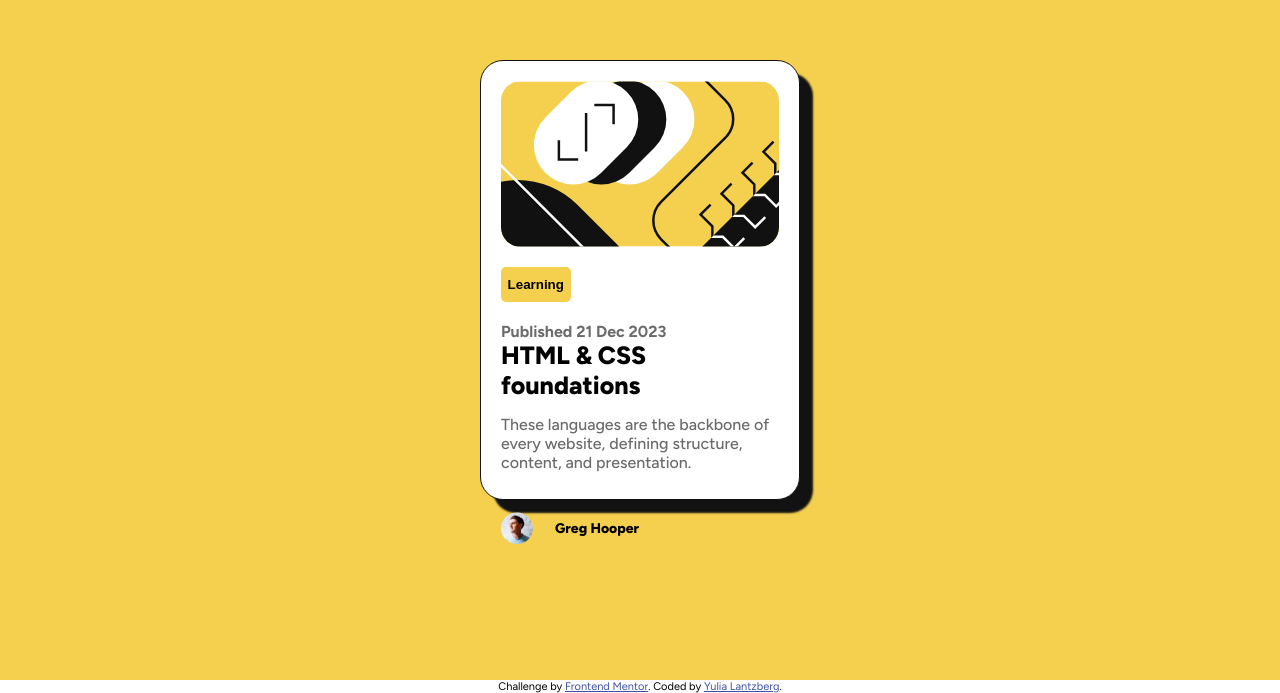
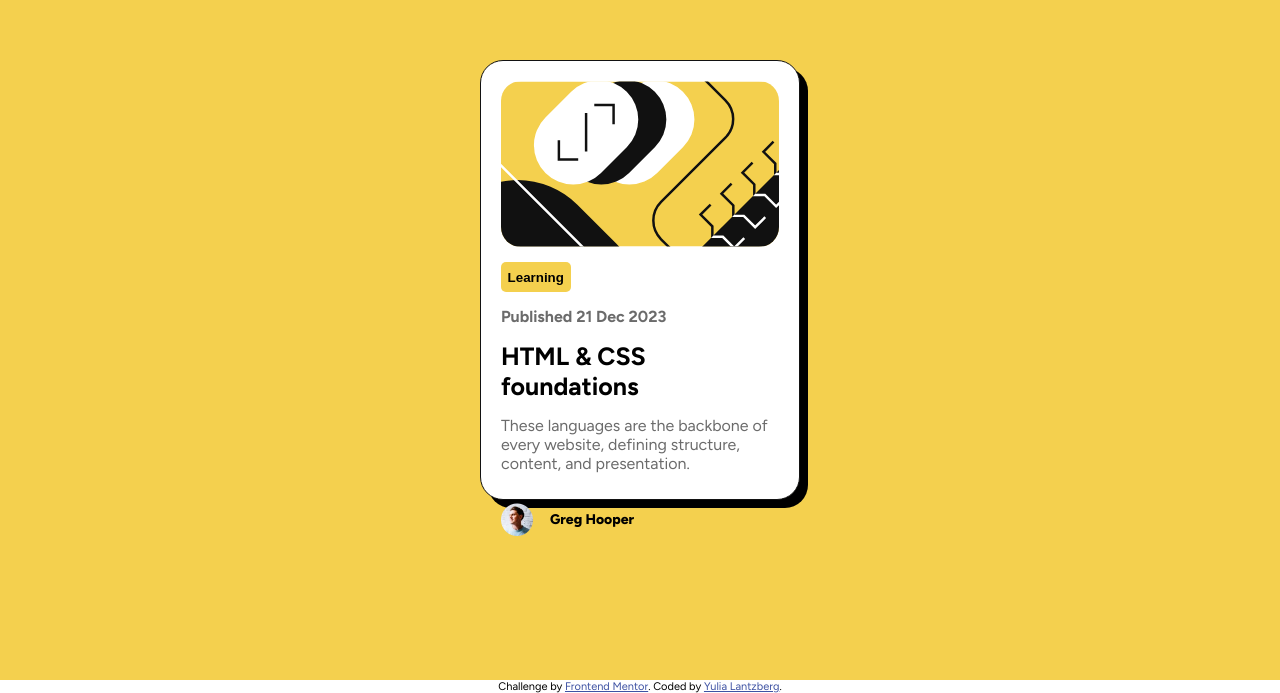
Before and after one commit to YuliaLantzberg/blog-preview-card-main_fm, a plain HTML site: page index.html in a window 1280 px wide. Shown: the part 120-813 px from the top of the page. Drawn offline with Linux system fonts and the light colour scheme.

Commit message:
minor changes

```diff
--- a/style.css
+++ b/style.css
@@ -28,7 +28,7 @@ body {
 	background-color: #fff;
 	border-radius: 2.3rem;
 	border: solid 1px hsl(0, 0%, 7%);
-	box-shadow: 13px 13px 2px 0px hsl(0, 0%, 7%);
+	box-shadow: 8px 8px;
 	display: flex;
 	flex-direction: column;
 	align-items: center;
@@ -37,7 +37,7 @@ body {
 
 .header {
 	width: 100%;
-	height: 55%;
+	height: 60%;
 	display: grid;
 	place-items: center;
 	margin-top: 2rem;
@@ -53,12 +53,12 @@ body {
 
 .header__text {
 	width: 100%;
-	margin-top: 2rem;
+	margin-top: 1.5rem;
 }
 
 .btn {
 	width: 25%;
-	height: 3.5rem;
+	height: 3rem;
 	background-color: hsl(47, 88%, 63%);
 	border-color: hsl(47, 99%, 36%);
 	border-radius: 0.5rem;
@@ -67,29 +67,26 @@ body {
 }
 
 .published-date {
-	margin: 2rem 0;
+	margin: 1.5rem 0;
 	color: hsl(0, 0%, 42%);
 	font-weight: 700;
 }
 
-.main {
-	margin-top: 1.8rem;
-}
 .title {
 	font-size: 2.5rem;
-	font-weight: 800;
+	font-weight: 700;
 }
 
 .description {
 	margin: 1.5rem 0;
 	color: hsl(0, 0%, 42%);
-	font-weight: 500;
+	font-weight: 400;
 }
 
 .author {
 	display: flex;
 	align-items: center;
-	margin-top: 4rem;
+	margin-top: 3rem;
 }
 
 .author__img img {
@@ -97,7 +94,7 @@ body {
 }
 
 .author__name {
-	margin-left: -1rem;
+	margin-left: -1.5rem;
 	font-size: 1.4rem;
 	font-weight: 800;
 }
```
